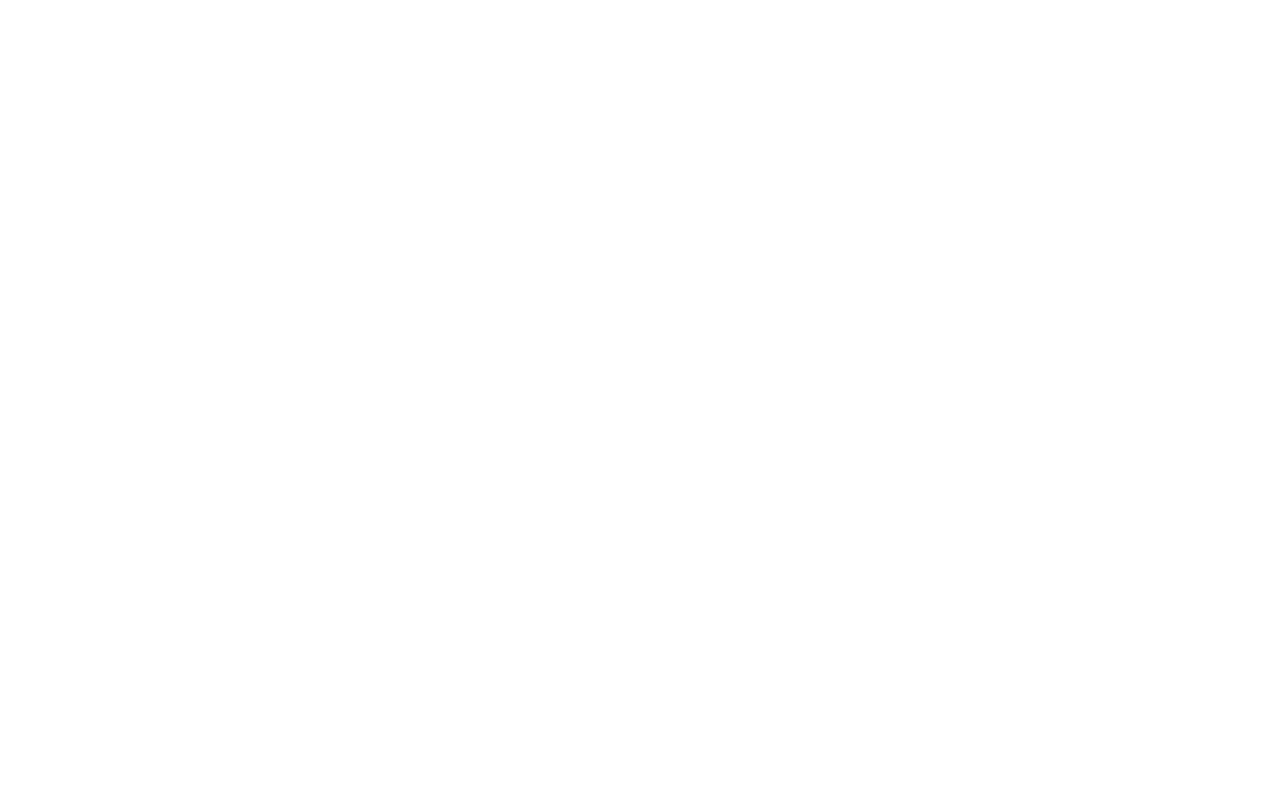
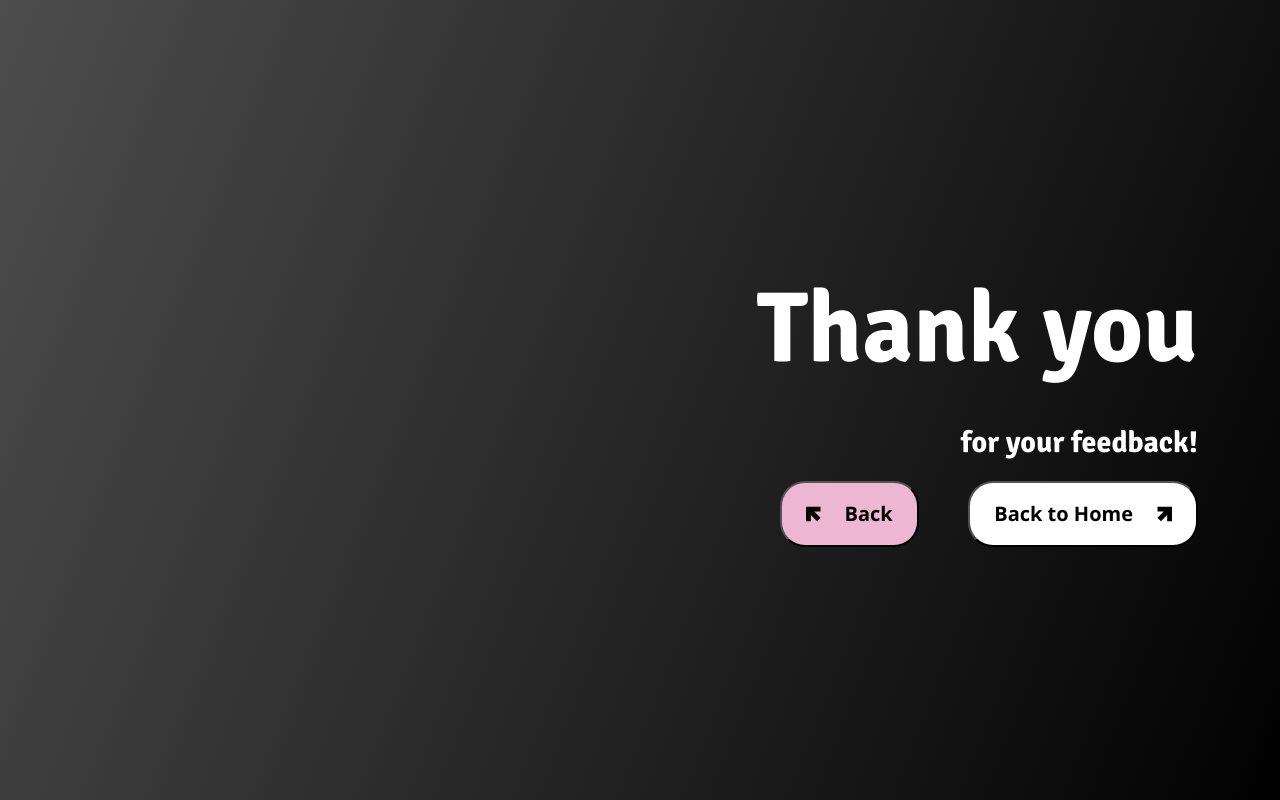
Before and after one commit to asad-co/questionnaire, a React (Vite) app: page /thanks in a window 1280 px wide. Built offline with nearby package versions, Linux system fonts and the light colour scheme.

Commit message:
[Feat] thanks page added

```diff
--- a/src/Pages/Thanks.jsx
+++ b/src/Pages/Thanks.jsx
@@ -1,10 +1,43 @@
+import Main from "../Components/Box/Main"
+import SubMain from "../Components/Box/SubMain"
+import MainHeading from "../Components/Text/MainHeading"
+import SubHeading from "../Components/Text/SubHeading"
+import ArrowSVG from "../assets/svgs/ArrowSVG"
+import PrimaryButton from "../Components/Button/PrimaryButton"
+import BoxTitle from "../Components/Text/BoxTitle"
+import ComponentBox from "../Components/Box/ComponentBox"
+import { useNavigate } from "react-router-dom"
 
 const Thanks = () => {
-  return (
-    <div>
+    const navigate = useNavigate()
+    return (
+        <Main>
+            <SubMain rightAligned={true}>
+                <ComponentBox isWelcome={true}>
+                    <MainHeading>Thank you</MainHeading>
+                    <SubHeading> for your feedback!</SubHeading>
+                    <div className="d-flex justify-content-between w-75">
+                        <PrimaryButton
+                            onClick={() => { navigate("/score") }}
+                            theme={"secondary"}
+                            className={"d-flex justify-content-between align-items-center gap-4 py-3 px-4"}>
+                            <ArrowSVG direction={"left"} />
+                            <BoxTitle>Back</BoxTitle>
+                        </PrimaryButton>
 
-    </div>
-  )
+                        <PrimaryButton
+                            onClick={() => { navigate("/") }}
+                            theme={"tertiary"}
+                            className={"d-flex justify-content-between align-items-center gap-4 py-3 px-4"}>
+                            <BoxTitle>Back to Home</BoxTitle>
+                            <ArrowSVG direction={"right"} />
+                        </PrimaryButton>
+
+                    </div>
+                </ComponentBox>
+            </SubMain>
+        </Main>
+    )
 }
 
 export default Thanks
```
